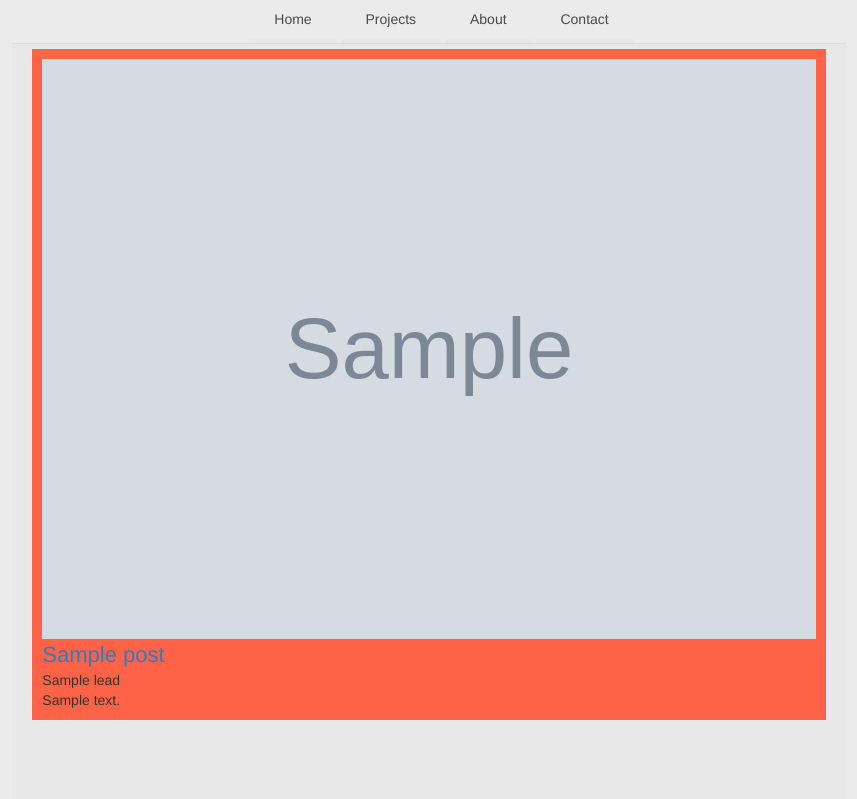
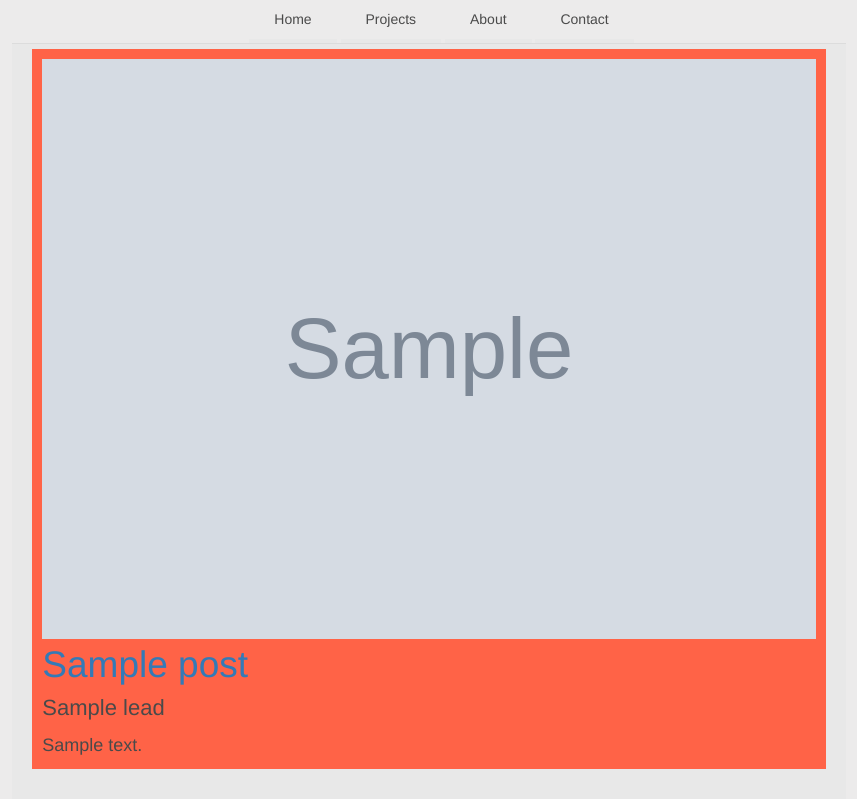
Before and after one commit to nathanemyers/homepage, a Django app: template nathanemyers/nathanemyers/templates/index.html in a window 1280 px wide. Shown: the part 126-925 px from the top of the page, without its empty margins (211-1068 px from the left). Run offline with Django 3.2, Linux system fonts and the light colour scheme; the template is opened without the code that fills it: most values are stand-ins (such as "Sample title", 1, 10 or a date in 2020); grey boxes marked "Sample" are stand-in pictures; some libraries are stand-ins or nearby versions.

Commit message:
more post styling

```diff
--- a/nathanemyers/nathanemyers/static/index.css
+++ b/nathanemyers/nathanemyers/static/index.css
@@ -66,13 +66,21 @@
 }
 
 .post-title {
-  font-size: 22px;
+  font-size: 37px;
+}
+
+.post-title a:hover {
+  text-decoration: none;
 }
 
 .post-lead {
-  18px;
+  display: inline-block;
+  font-size: 22px;
+  color: #4A4A4A;
+  margin-bottom: 10px;
 }
 
 .post-content {
-
+  font-size: 18px;
+  color: #4A4A4A;
 }
```
